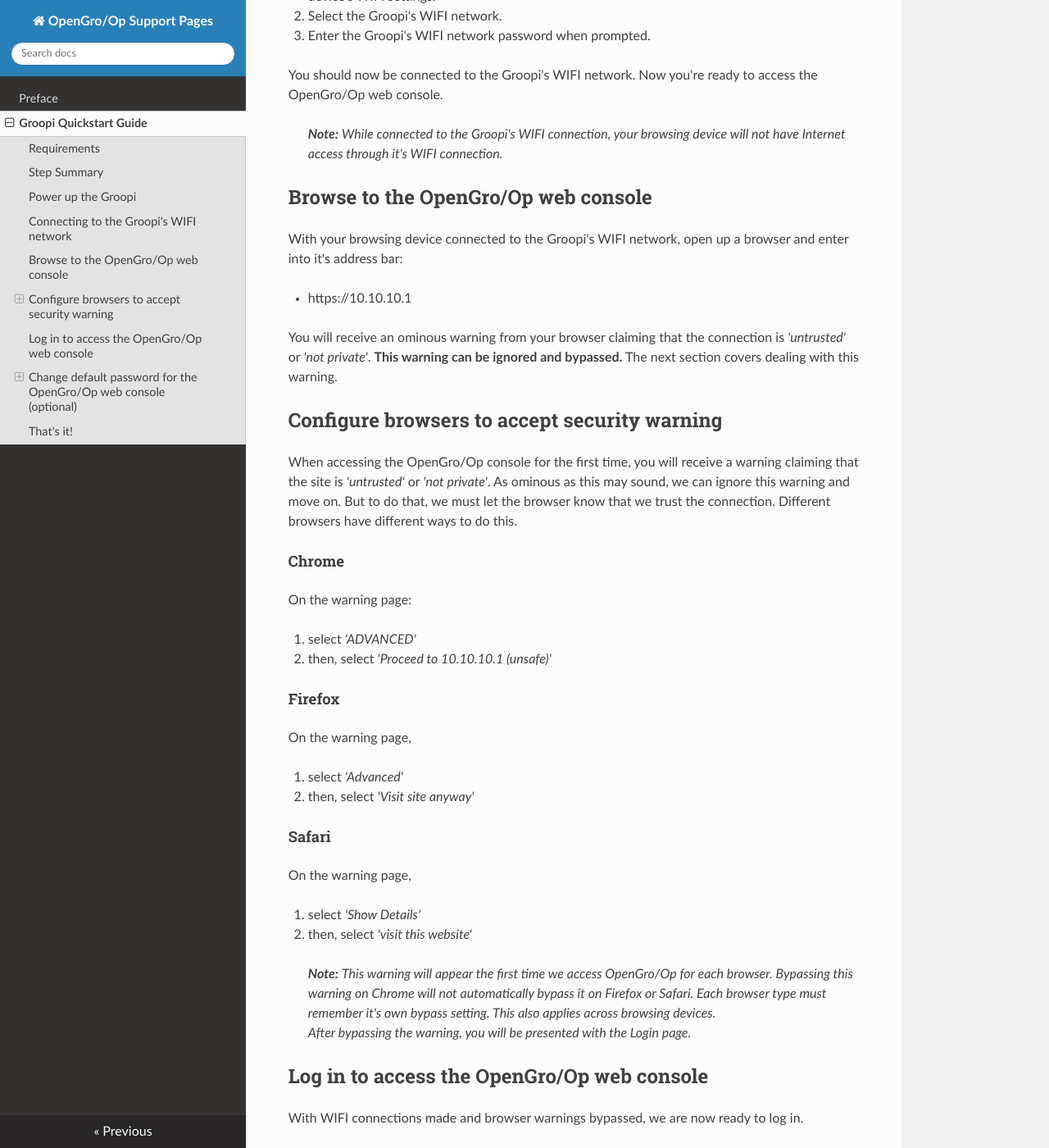
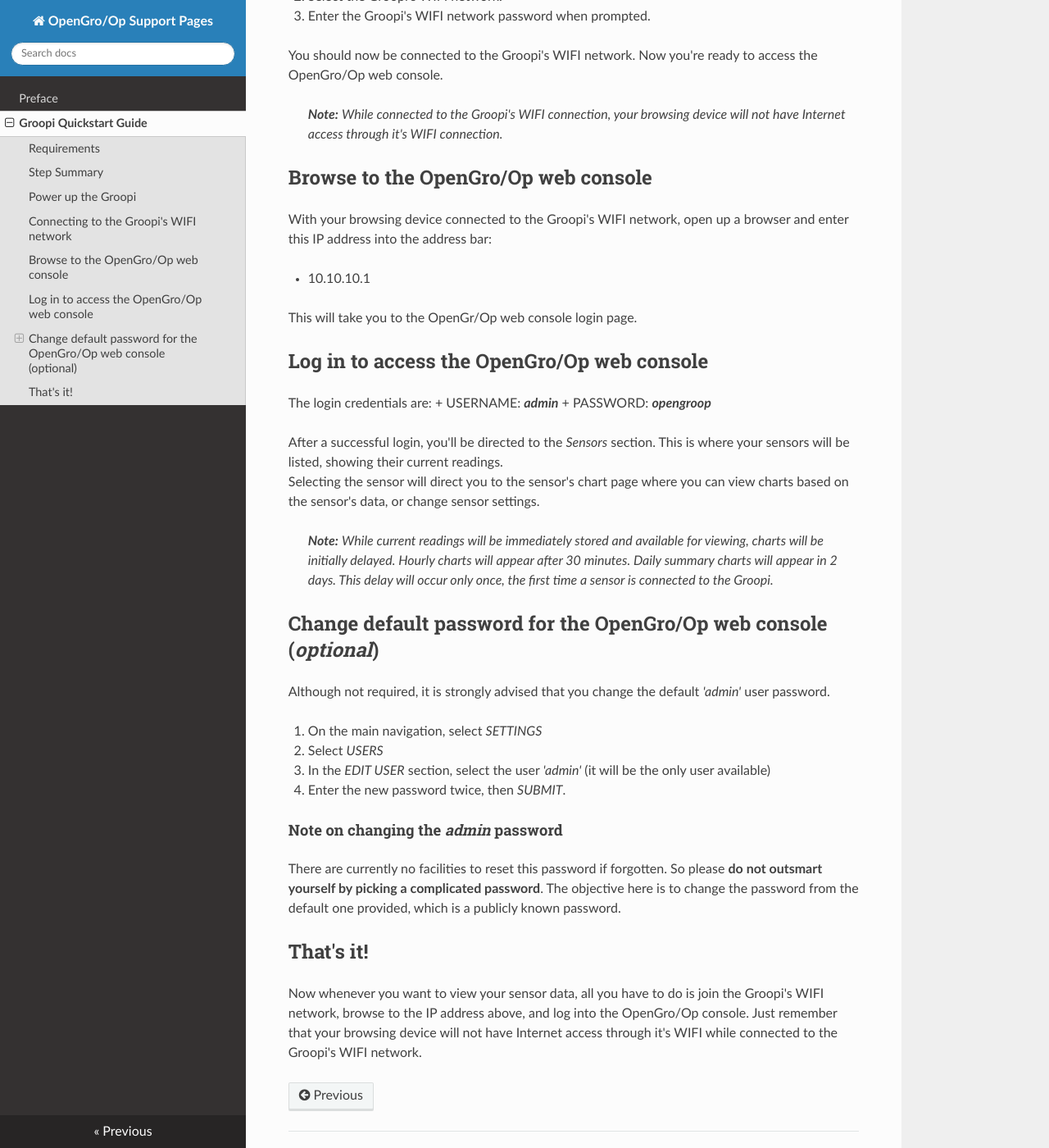
Before and after one commit to OpenGroop/groopi-docs, an MkDocs documentation site: the page built from docs/groopi-quickstart.md, in a window 1280 px wide and 1400 px high, scrolled down 1240 px. Shown: the whole window at 82% size. Built offline with MkDocs 1.6.1, drawn with Linux system fonts in a browser that asks for light colours; nearby versions of some CDN libraries; old or Windows-style settings are respelled for this version of MkDocs; some of the changed text lies outside the part shown.

```diff
--- a/docs/groopi-quickstart.md
+++ b/docs/groopi-quickstart.md
@@ -6,7 +6,7 @@ This quickstart guide will guide you through the process of getting your Groopi
 
 1. A WIFI cabable device with a web browser. This can be on a phone, tablet, laptop, etc.., anything with a web browser.
 2. Javascript and cookies must be enabled on the browser. If you haven't explicitly disabled these, then they are most likely already enabled.
-3. A printed or downloaded [PDF](https://git.opengroop.org/groopi-quickstart.pdf) version of this guide.
+3. A printed or downloaded [PDF](https://git.opengroop.org/groopi-quickstart-v0.2.6.pdf) version of this guide.
 (This is only necessary if you plan on following this guide on the same device that you plan to connect to the Groopi.)
 
 ## Step Summary
@@ -16,9 +16,8 @@ To get us up and going, these are the steps we will be taking:
 1. Powering up the Groopi.
 2. Connecting your browsing device to the Groopi's WIFI network.
 3. Browse to the OpenGro/Op web console.
-3. Configuring your browser to accept security warning.
 4. Logging in to the OpenGro/Op web console.
-5. Changing the default password for the OpenGro/Op web console. (*optional*)
+5. Changing the default password for the OpenGro/Op web console.
 
 That's it, so let's get going.
 
@@ -45,44 +44,15 @@ You should now be connected to the Groopi's WIFI network. Now you're ready to ac
 
 ## Browse to the OpenGro/Op web console
 
-With your browsing device connected to the Groopi's WIFI network, open up a browser and enter into it's address bar:
+With your browsing device connected to the Groopi's WIFI network, open up a browser and enter this IP address into the address bar:
 
-- https://10.10.10.1
+- 10.10.10.1
 
-You will receive an ominous warning from your browser claiming that the connection is *'untrusted'* or *'not private'*. **This warning can be ignored and bypassed.** The next section covers dealing with this warning.
-
-## Configure browsers to accept security warning
-
-When accessing the OpenGro/Op console for the first time, you will receive a warning claiming that the site is *'untrusted'* or *'not private'*. As ominous as this may sound, we can ignore this warning and move on. But to do that, we must let the browser know that we trust the connection. Different browsers have different ways to do this.
-
-#### Chrome
-
-On the warning page:
-
-1. select *'ADVANCED'*
-2. then, select *'Proceed to 10.10.10.1 (unsafe)'*
-
-#### Firefox
-
-On the warning page,
-
-1. select *'Advanced'*
-2. then, select *'Visit site anyway'*
-
-#### Safari
-
-On the warning page,
-
-1. select *'Show Details'*
-2. then, select *'visit this website'*
-
-> ***Note:*** *This warning will appear the first time we access OpenGro/Op for each browser. Bypassing this warning on Chrome will not automatically bypass it on Firefox or Safari. Each browser type must remember it's own bypass setting. This also applies across browsing devices.*
-> *After bypassing the warning, you will be presented with the Login page.*
+This will take you to the OpenGr/Op web console login page.
 
 ## Log in to access the OpenGro/Op web console
 
-With WIFI connections made and browser warnings bypassed, we are now ready to log in.
-
+The login credentials are:
 + USERNAME: ***admin***
 + PASSWORD: ***opengroop***
 
```
Also changed, not shown: other parts of docs/groopi-quickstart.md (+1 -1 lines), 1 other file.
